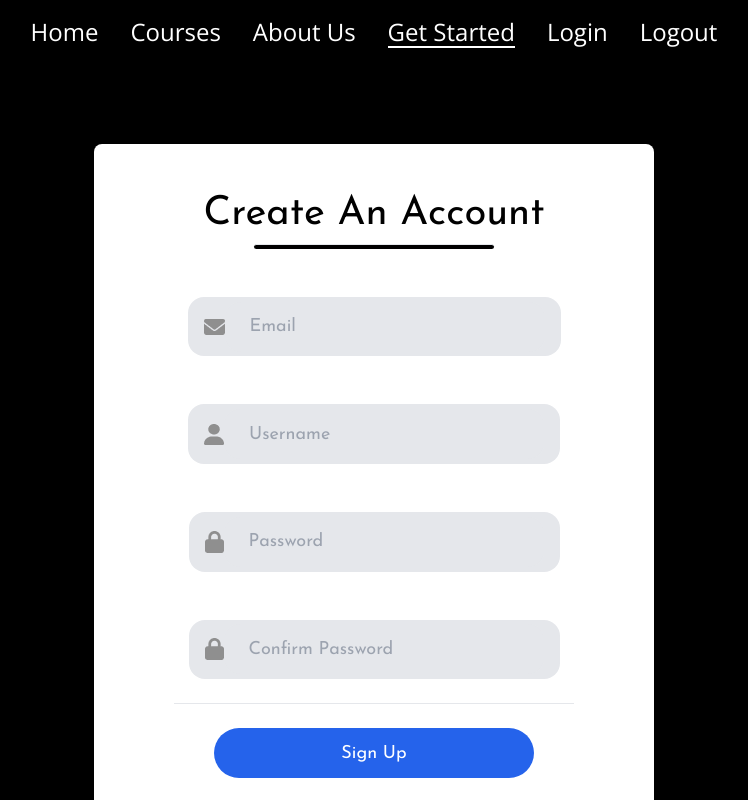
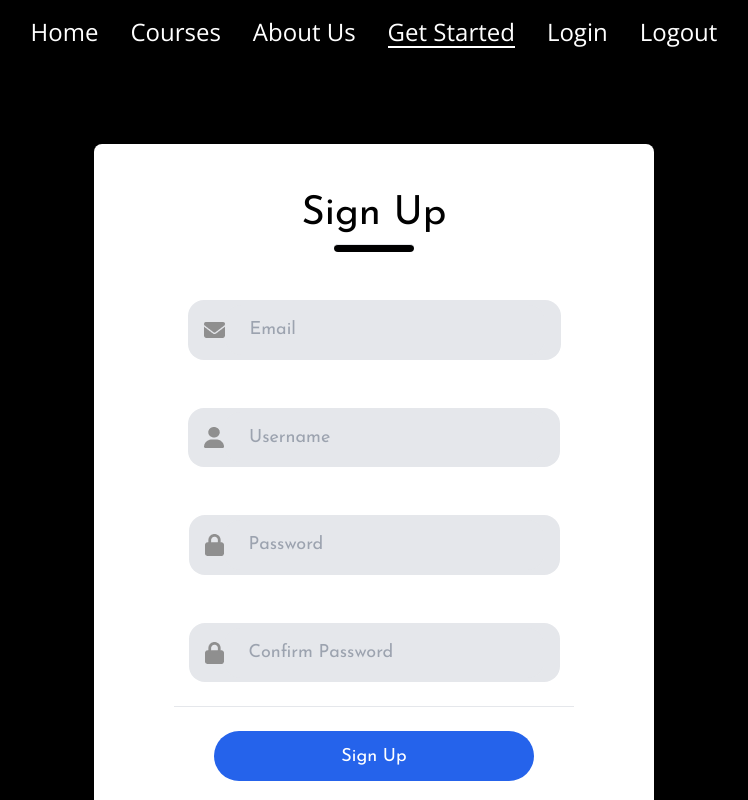
Before and after one commit to ConnorWhite9/learning-resource-app, a React (Vite) app in the folder client/: page /register in a window 1280 px wide. Shown: the top 800 px of the page, without its empty margins (266-1014 px from the left). Built offline with nearby package versions, Linux system fonts and the light colour scheme.

Commit message:
Fixed hr below form titles for both files

```diff
--- a/client/src/components/LoginForm.jsx
+++ b/client/src/components/LoginForm.jsx
@@ -15,6 +15,8 @@ function LoginForm() {
     const [isRefreshed, setIsRefreshed] = useState(false);
     const [isOpen, setIsOpen] = useState(false);
     const [isError, setIsError] = useState(null);
+
+
 
     const closeModal = () => {
         setIsOpen(false);
@@ -141,7 +143,8 @@ function LoginForm() {
         <>
             <form id="loginForm" onSubmit={handleSubmit}>
                 <div className="self-center ml-[auto] mr-[auto] mt-[5rem] min-h-[30rem] w-[25rem] p-10 rounded-lg bg-[white] flex flex-col items-center">
-                <h1 className="text-[3rem] decoration-white">Login </h1>
+                    <h1 className="text-[3rem] decoration-white">Login</h1>
+                    <hr className="h-[0.5rem] w-[5rem] rounded-[1rem] bg-black " />
                     <div className="flex items-center mt-[3rem] bg-gray-200 rounded-[1rem] px-[1rem] py-[0.3rem]">
                         <img src={email} />
                         <input
@@ -163,11 +166,12 @@ function LoginForm() {
                         className="h-[50px] w-[20rem] border-0 outline-none bg-gray-200 rounded-[1rem] pl-[25px] text-[#626262]  text-[18px]"
                         placeholder='Password'/>
                     </div>
+
                     <div className="flex items-center gap-3 mt-[3rem] ">
                         <button type="submit" className="h-[50px] text-center border-0 outline-none rounded-full  text-[white] bg-blue-600 text-[18px] w-[20rem] py-[0.5rem]" >Login</button>
                     </div>
                     <p className="text-[12px] text-center mt-[0.5rem]">
-                        Don't Have An Account? <Link to="/register" className=" hover:underline">Sign Up</Link>
+                            Don't Have An Account? <Link to="/register" className=" underline">Sign Up</Link>
                     </p>
                 </div>
             </form>
--- a/client/src/components/RegisterForm.jsx
+++ b/client/src/components/RegisterForm.jsx
@@ -128,8 +128,8 @@ function RegisterForm() {
         <>
             <form id="loginForm" onSubmit={handleSubmit}>
                 <div className="self-center ml-[auto] mr-[auto] mt-[5rem] min-h-[30rem] w-[35rem] p-10 rounded-lg bg-white flex flex-col items-center">
-                <h1 className="text-[2.5rem] text-nowrap decoration-white">Create An Account</h1>
-                <hr className="w-[15rem] h-[0.3rem] bg-black rounded-[1rem]"/>
+                <h1 className="text-[2.5rem] text-nowrap decoration-white">Sign Up</h1>
+                <hr className="w-[5rem] h-[0.5rem] bg-black rounded-[1rem]"/>
                 <div className="flex items-center mt-[3rem] bg-gray-200 rounded-[1rem] px-[1rem] py-[0.3rem]">
                     <img src={email} />
                     <input
```
Lines whose indentation alone changed are shown as unchanged.
